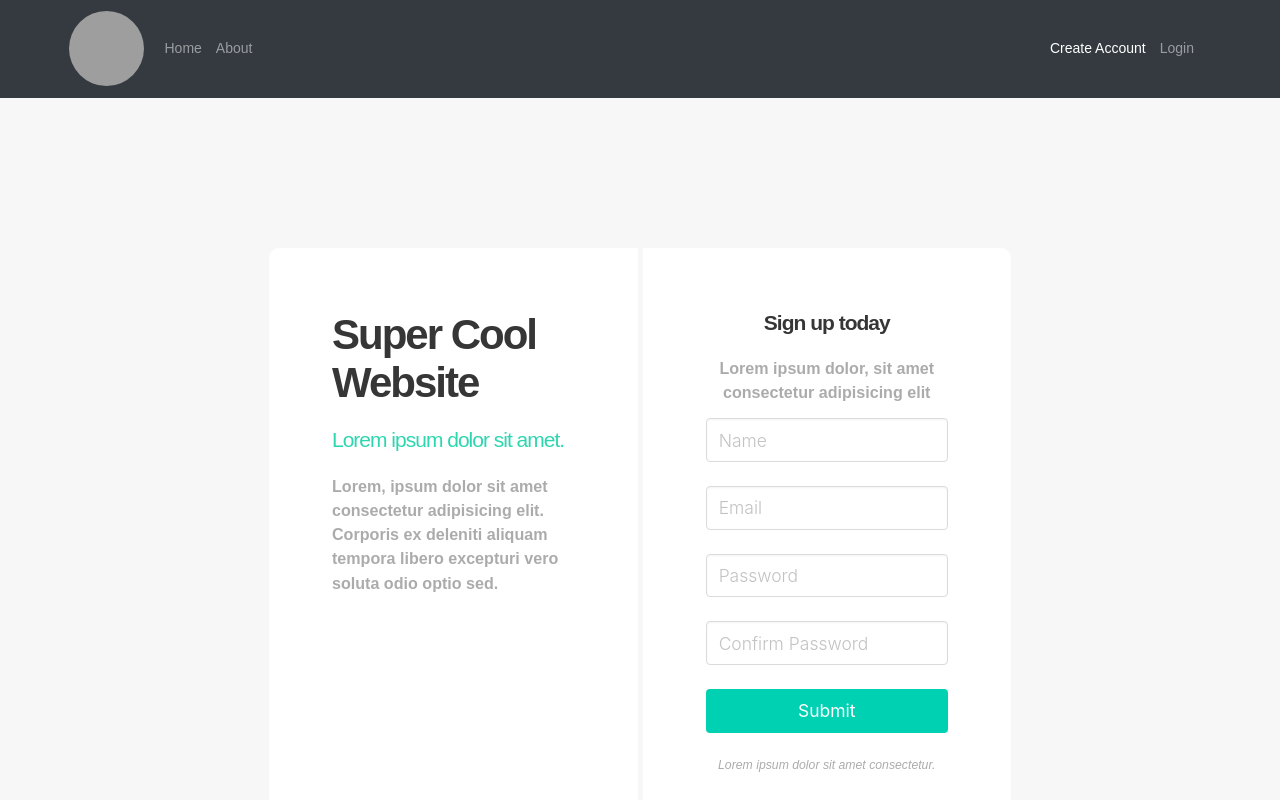
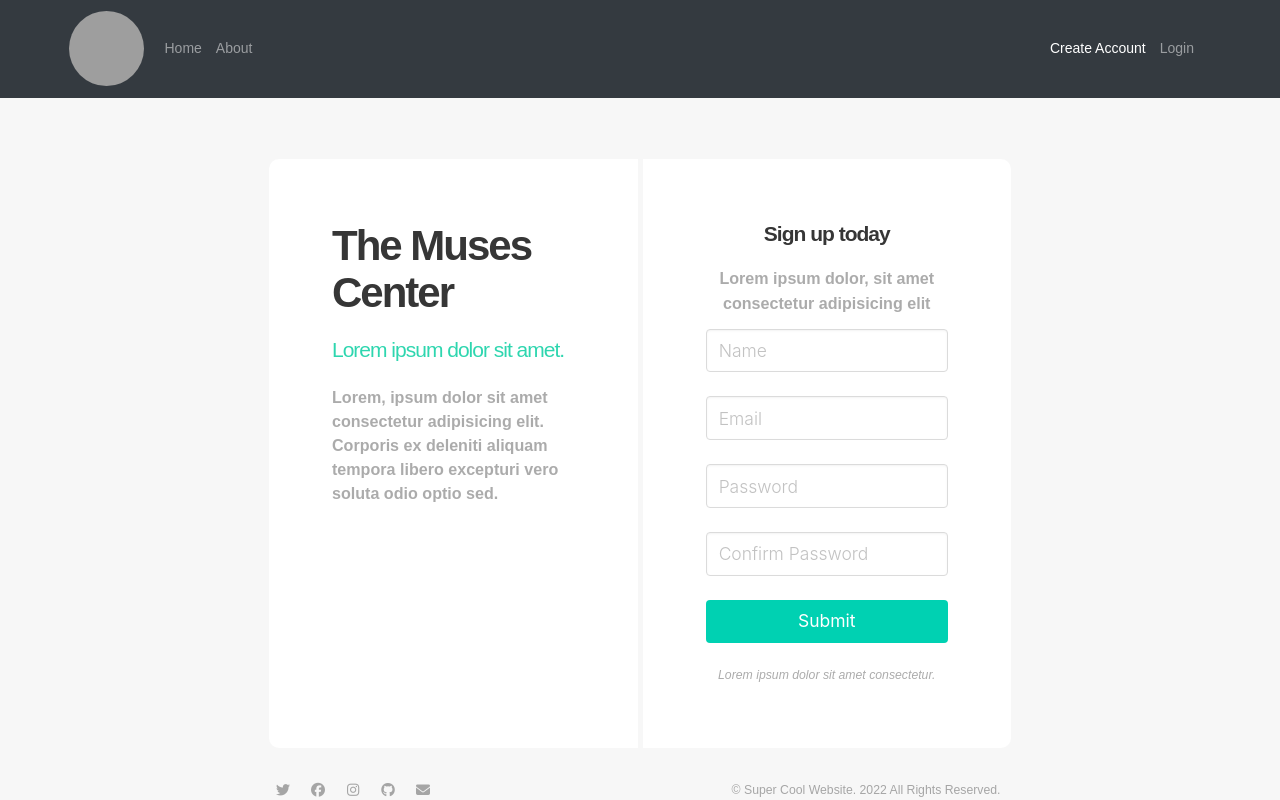
Before and after one commit to RolandYambao/muses-center, a React (Create React App) app: page /signup in a window 1280 px wide. Shown: the top 800 px of the page. Built offline with nearby package versions, Linux system fonts and the light colour scheme; no server answers; grey boxes are pictures that could not be loaded.

Commit message:
Aesthetics

```diff
--- a/src/App.css
+++ b/src/App.css
@@ -9,6 +9,7 @@ body {
   position: absolute;
   bottom: 0;
   width: 100%;
+  height: 10%;
 }
 
 #logo {
@@ -33,6 +34,6 @@ body {
   height: 70%;
 }
 
-#title {
-  margin-top: -25px;
+#bottomWords {
+  margin-bottom: -150px;
 }
--- a/src/components/About.js
+++ b/src/components/About.js
@@ -14,7 +14,6 @@ const About = () => {
                     </div>
                 </div>
             </section>
-
             <section className="container">
                 <div className="card-image">
                     <figure className="image">
@@ -31,7 +30,7 @@ const About = () => {
                         A Place of Creation
                     </p>
                 </div>
-                <br /><br /><br /><br />
+                <br /><br /><br /><br /><br />
             </section>
         </div>
     )
--- a/src/components/Signup.css
+++ b/src/components/Signup.css
@@ -82,3 +82,11 @@ input:focus {
   color: var(--textLight);
   margin-right: 1rem;
 }
+
+#signUp {
+  margin-top: -100px;
+}
+
+/* body {
+  background: #3298DC;
+} */
--- a/src/components/Signup.js
+++ b/src/components/Signup.js
@@ -71,12 +71,12 @@ class Signup extends Component {
 
     return (
       <>
-        <section className="container">
+        <section className="container" id="signUp">
           <div className="columns is-multiline">
             <div className="column is-8 is-offset-2 register">
               <div className="columns">
                 <div className="column left">
-                  <h1 className="title is-1">Super Cool Website</h1>
+                  <h1 className="title is-1">The Muses Center</h1>
                   <h2 className="subtitle colored is-4">
                     Lorem ipsum dolor sit amet.
                   </h2>
@@ -196,6 +196,7 @@ class Signup extends Component {
               </nav>
             </div>
           </div>
+          <br /><br /><br /><br /><br />
         </section>
       </>
     );
--- a/src/components/Welcome.js
+++ b/src/components/Welcome.js
@@ -20,11 +20,11 @@ const Welcome = () => {
                 </div>
                 <div className="card-content has-text-centered">
                     <h4>Enjoy the Wonders of the Center</h4>
-                    <p>
+                    <p id="bottomWords">
                         Unique Art Pieces of all Stripes
                     </p>
                 </div>
-                <br /><br /><br /><br /><br />
+                <br /><br /><br /><br /><br /><br /><br /><br /><br /><br />
             </section>
 
         </div>
```
